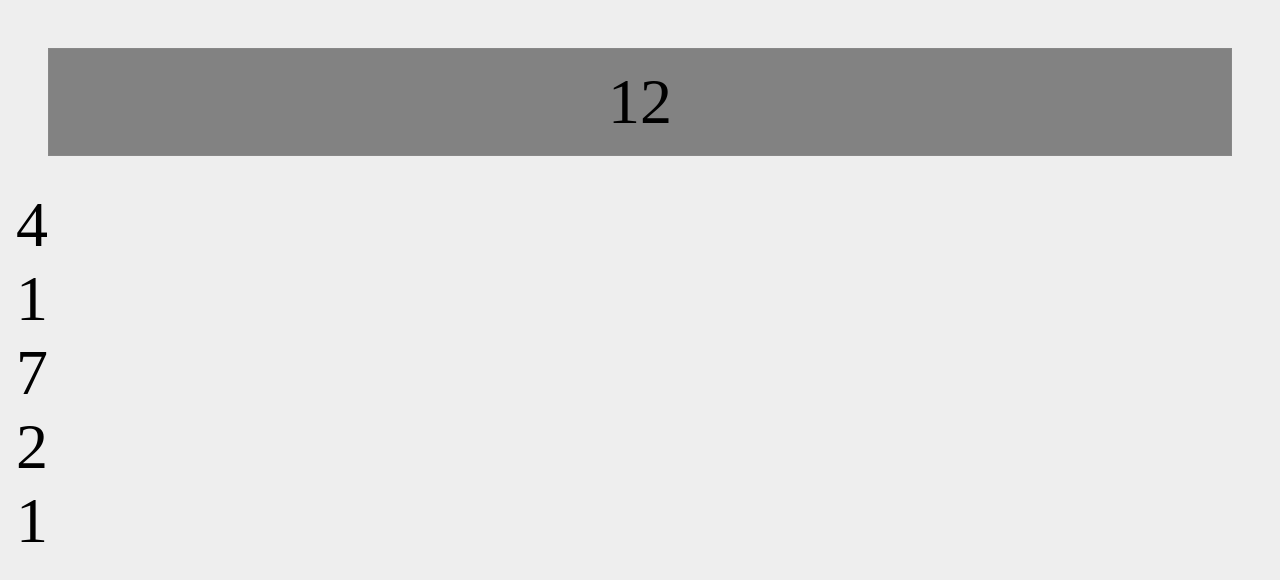
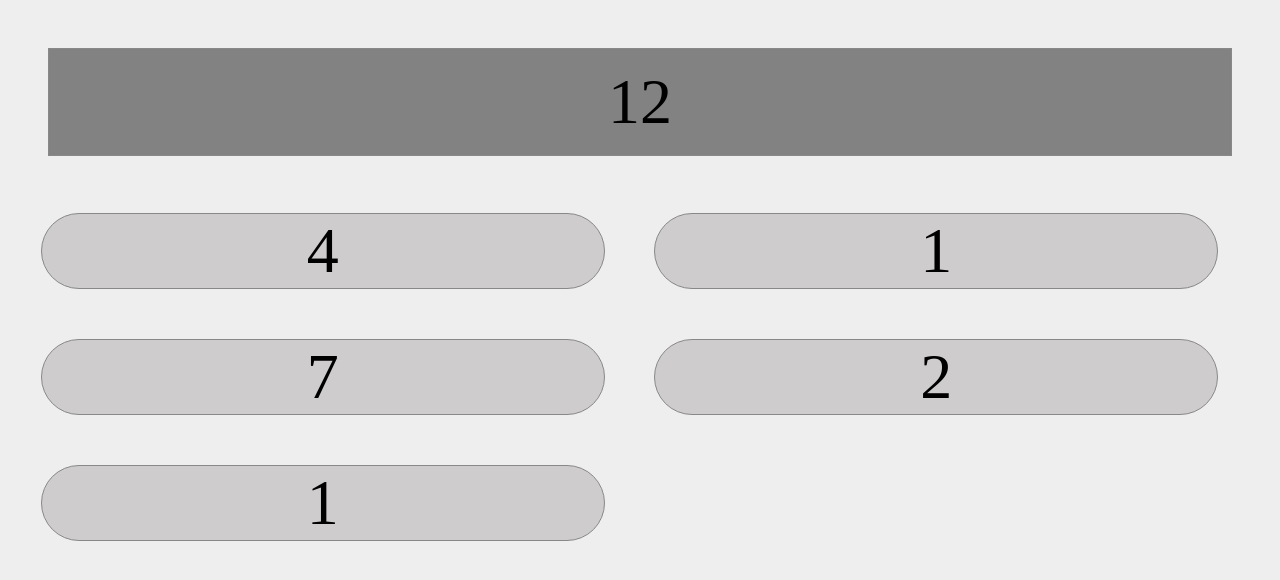
Before and after one commit to ramijan/react_training_08_17, a React app in the folder day_two/number_game/: page / in a window 1280 px wide. Shown: the top 580 px of the page. Built offline with nearby package versions, Linux system fonts and the light colour scheme.

Commit message:
add number_tile component

```diff
--- /dev/null
+++ b/day_two/number_game/src/components/NumberTile.js
@@ -0,0 +1,21 @@
+import React from 'react';
+import PropTypes from 'prop-types';
+
+class NumberTile extends React.Component {
+  static propTypes = {
+    number: PropTypes.number.isRequired
+  };
+  handleClick = () => {
+    console.log(this.props.number);
+  };
+
+  render() {
+    return (
+      <div className="number" onClick={this.handleClick}>
+        {this.props.number}
+      </div>
+    );
+  }
+}
+
+export default NumberTile;
--- a/day_two/number_game/src/components/RandomNumbersPanel.js
+++ b/day_two/number_game/src/components/RandomNumbersPanel.js
@@ -1,11 +1,12 @@
 import React from 'react';
 import PropTypes from 'prop-types';
+import NumberTile from './NumberTile';
 
 const RandomNumbersPanel = (props) => {
   return (
     <div id="random-numbers">
       {props.randomNumbers.map((number, index) => (
-        <div key={index}>{number}</div>
+        <NumberTile key={index} number={number} />
       ))}
     </div>
   );
```
